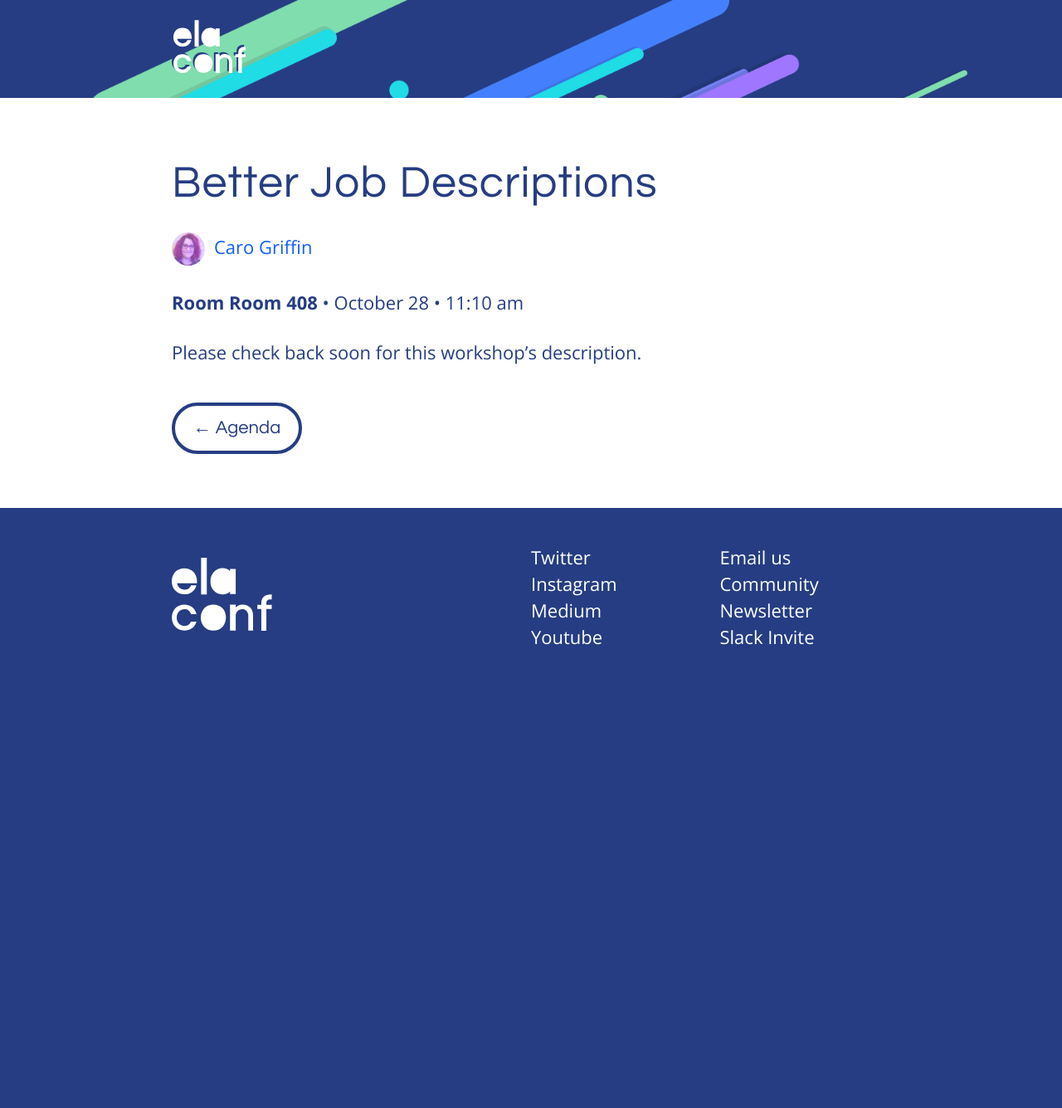
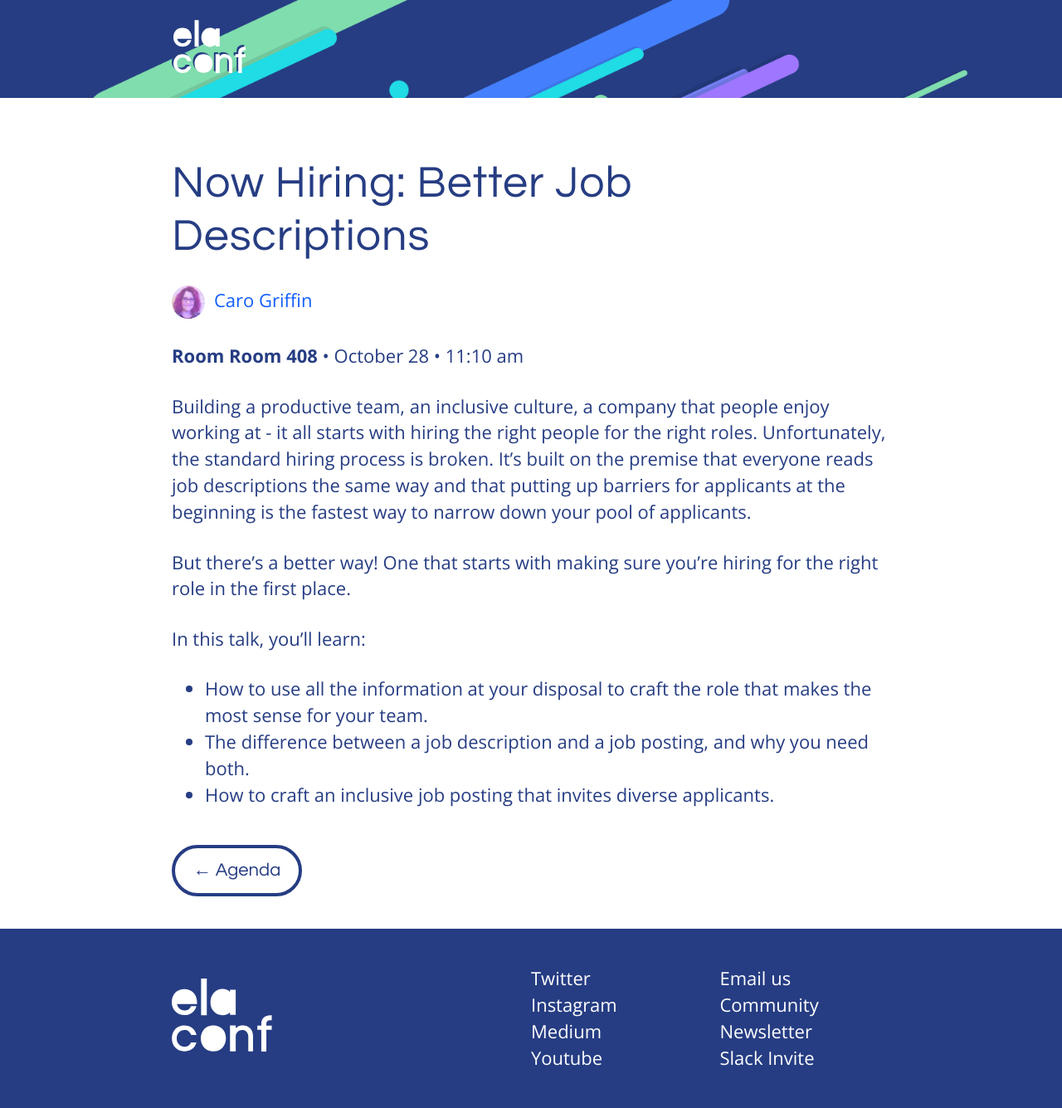
Before and after one commit to elaconf/elaconf.github.io, a Jekyll site: the page built from _agenda/16-breakout-2.md, in a window 1280 px wide. Shown: the whole page at 83% size. Built offline with Jekyll 4.4.1, drawn with Linux system fonts in a browser that asks for light colours; before the commit the page ends 900 px from its top, so only the background shows below that.

Commit message:
update talk

```diff
--- a/_agenda/16-breakout-2.md
+++ b/_agenda/16-breakout-2.md
@@ -1,5 +1,5 @@
 ---
-title: "Better Job Descriptions"
+title: "Now Hiring: Better Job Descriptions"
 speakers:
 - Caro Griffin
 permalink: /2017/agenda/job-descriptions/
@@ -10,4 +10,11 @@ type: workshop
 room: Room 408
 ---
 
-Please check back soon for this workshop's description.
+Building a productive team, an inclusive culture, a company that people enjoy working at - it all starts with hiring the right people for the right roles. Unfortunately, the standard hiring process is broken. It’s built on the premise that everyone reads job descriptions the same way and that putting up barriers for applicants at the beginning is the fastest way to narrow down your pool of applicants.
+
+But there’s a better way! One that starts with making sure you’re hiring for the right role in the first place.
+
+In this talk, you’ll learn:
+* How to use all the information at your disposal to craft the role that makes the most sense for your team.
+* The difference between a job description and a job posting, and why you need both.
+* How to craft an inclusive job posting that invites diverse applicants.
```
